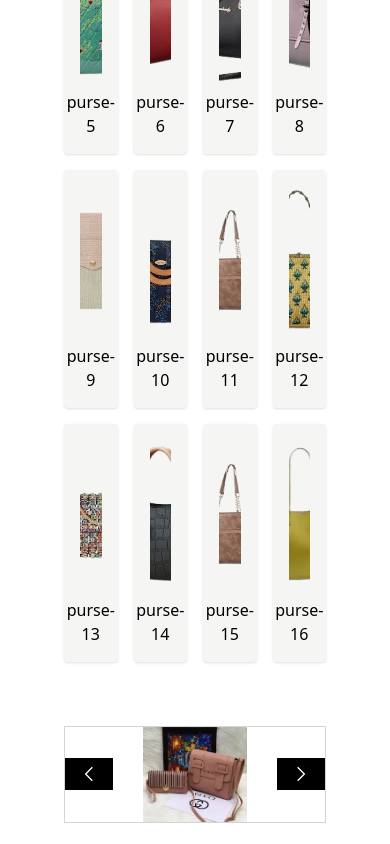
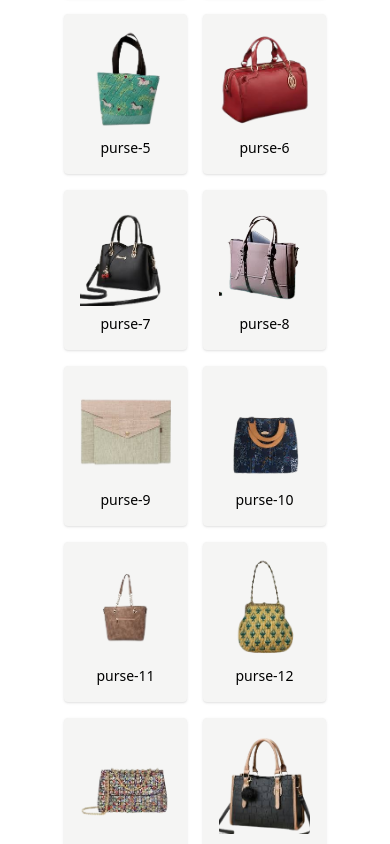
Before and after one commit to bvp1518/E-commerce-app-next-ts, a Next.js app: page / in a window 390 px wide. Shown: the part 960-1804 px from the top of the page. Built offline with nearby package versions, Linux system fonts and the light colour scheme.

Commit message:
till-responsive complete

```diff
--- a/app/component/Card.module.css
+++ b/app/component/Card.module.css
@@ -1,16 +1,17 @@
-/* Card.module.css */
+
 .cardContainer {
-    @apply grid grid-cols-4 gap-4 my-16 mx-16;
+  @apply grid grid-cols-2 gap-4 my-16 mx-16 sm:grid-cols-3 md:grid-cols-4 xl:grid-cols-5;
 }
 
 .cardItem {
-    @apply flex flex-col items-center bg-stone-100 p-4 rounded shadow;
+  @apply flex flex-col items-center bg-stone-100 p-4 rounded shadow hover:shadow-lg transition-shadow;
 }
 
 .cardImage {
-    @apply h-[150px] w-auto object-cover transition-transform duration-200 ease-in-out hover:scale-105 cursor-pointer;
+  @apply h-[100px] sm:h-[125px] md:h-[130px] w-auto object-cover transition-transform duration-300 ease-in-out hover:scale-105 cursor-pointer;
 }
 
 .cardTitle {
-    @apply text-center mt-2;
+  @apply text-center mt-2 text-sm md:text-base;
+
 }
--- a/app/component/SlideShow.module.css
+++ b/app/component/SlideShow.module.css
@@ -1,19 +1,20 @@
+
 .slideshow {
-  @apply relative mx-16 my-16 flex justify-center max-w-[1200px] h-1/5 overflow-hidden border border-gray-300;
+  @apply relative mx-4 sm:mx-8 md:mx-16 my-8 sm:my-12 flex justify-center items-center max-w-full md:max-w-[1200px] h-auto sm:h-[300px] overflow-hidden border border-gray-300;
 }
 
 .slideshowImage {
-  @apply object-fill w-2/5 h-1/5;
+  @apply object-cover w-full sm:w-3/5 h-auto;
 }
 
 .slideshowButton {
-  @apply absolute top-1/2 transform -translate-y-1/2 px-4 py-2 bg-black text-white z-30;
+  @apply absolute top-1/2 transform -translate-y-1/2 px-2 sm:px-4 py-2 bg-black bg-opacity-50 text-white rounded-full z-30 hover:bg-opacity-70 transition;
 }
 
 .slideshowButtonLeft {
-  @apply left-0;
+  @apply left-2 sm:left-4;
 }
 
 .slideshowButtonRight {
-  @apply right-0;
+  @apply right-2 sm:right-4;
 }
```
Lines whose indentation alone changed are shown as unchanged.
